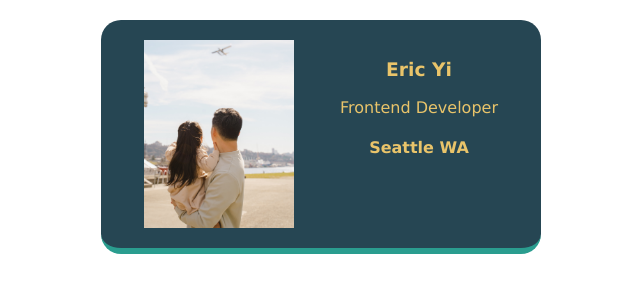
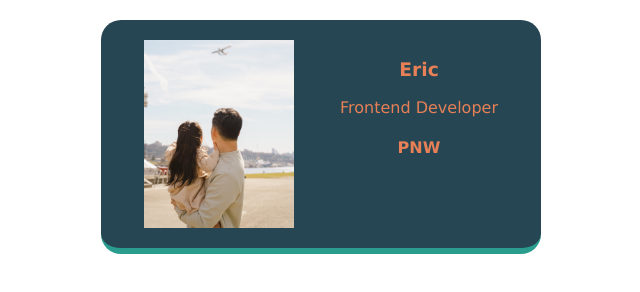
Before and after one commit to pharmacistcodes/business-card, a website built with Vite: page index.html in a window 1280 px wide. Shown: the whole page, without its empty margins (319-959 px from the left). Built offline with nearby package versions, Linux system fonts and the light colour scheme.

Commit message:
Update index.html

```diff
--- a/index.html
+++ b/index.html
@@ -6,9 +6,9 @@
         <div class="card">
             <img class="avatar" src="image.jpg">
             <div >
-                <h3>Eric Yi</h3>
+                <h3>Eric</h3>
                 <p>Frontend Developer</p>
-                <h4>Seattle WA</h4>
+                <h4>PNW</h4>
             </div>
         </div>
     </body>
```
